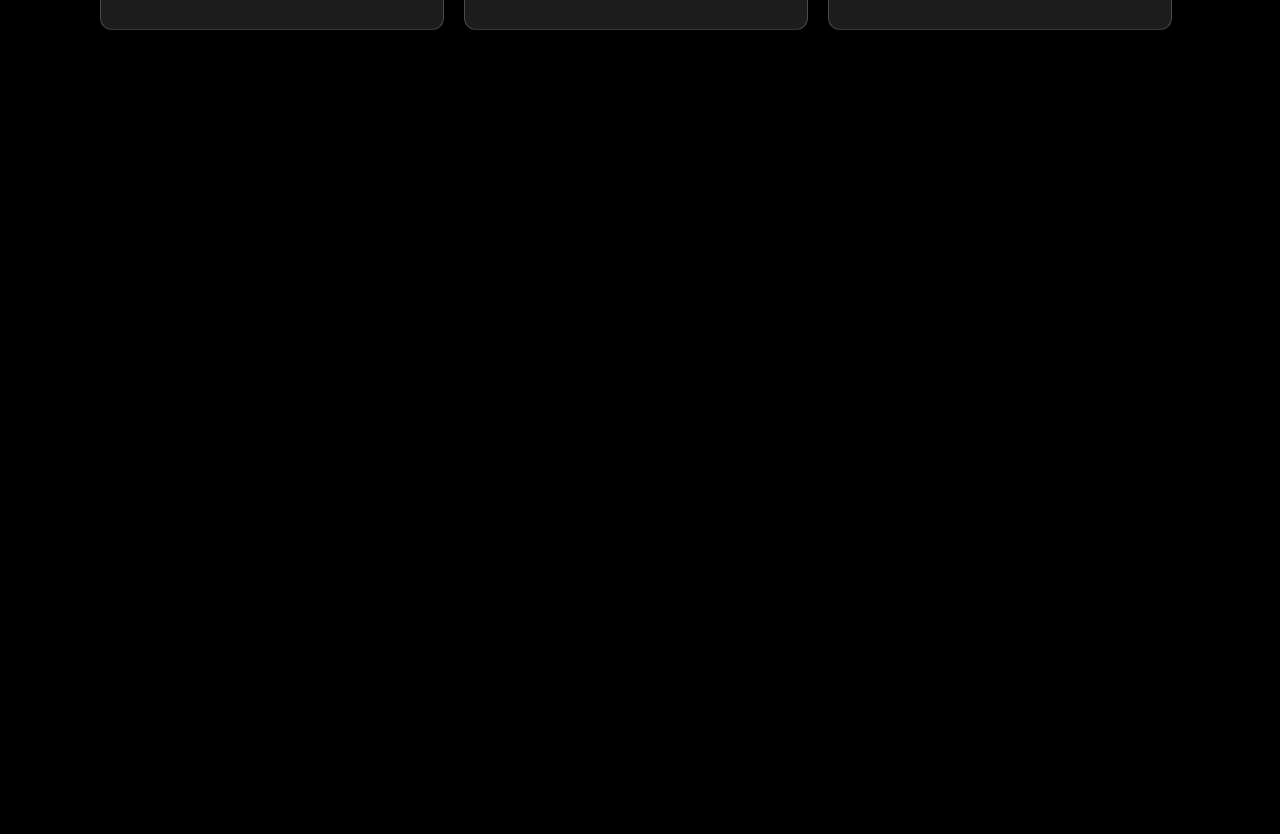
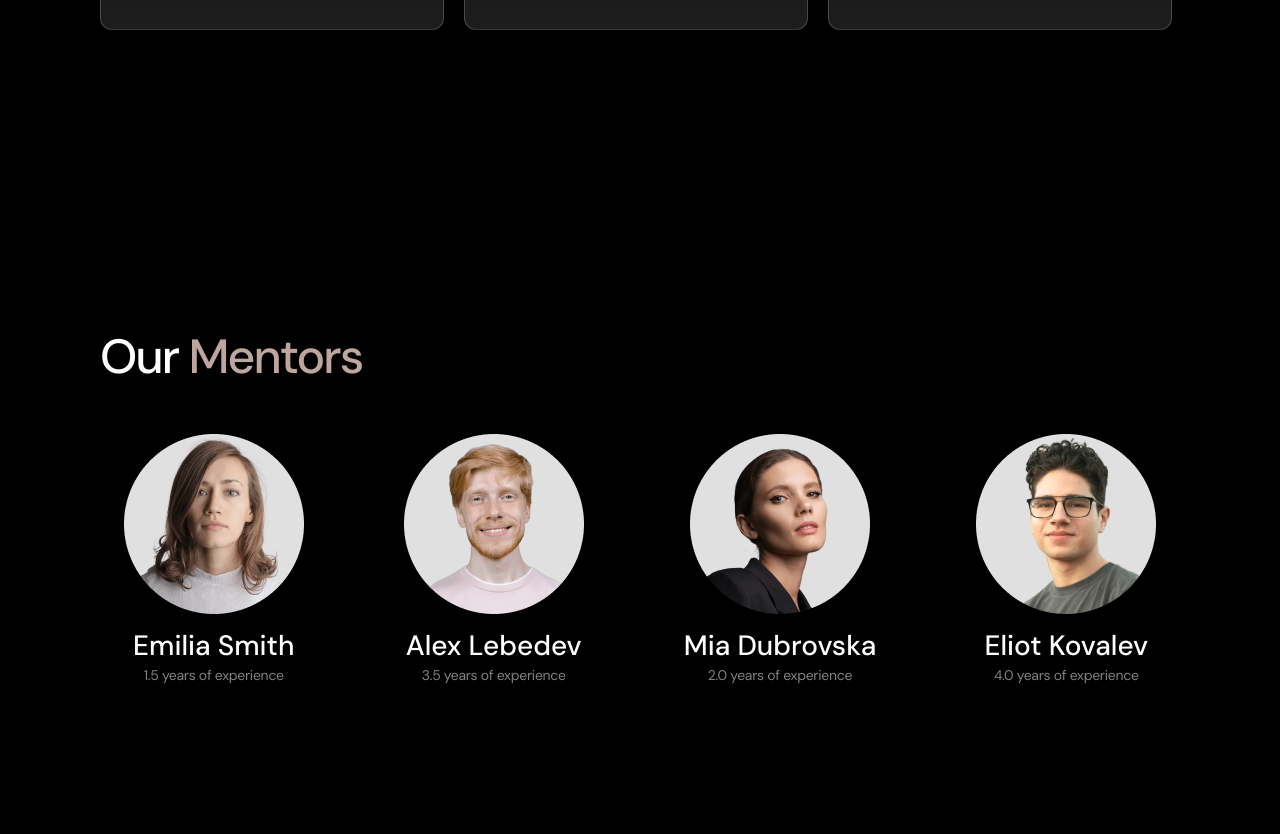
Before and after one commit to Rey-ui/Focus-Frame, a website built with Vite: page index.html in a window 1280 px wide. Shown: the part 2334-3168 px from the top of the page. Before the commit the page ends 2514 px from the top, so only its background shows below. Built offline with nearby package versions, Linux system fonts and the light colour scheme.

Commit message:
add mentors

```diff
--- a/index.html
+++ b/index.html
@@ -305,6 +305,65 @@
           </ul>
         </div>
       </section>
+      <section id="our-mentors" class="our-mentors section">
+        <div class="container">
+          <h2 class="our-mentors-title">Our <span>Mentors</span></h2>
+          <ul class="our-mentors-list">
+            <li class="our-mentors-item">
+              <img
+                src="./src/img/mentors/emilia.png"
+                alt="mentor"
+                class="our-mentors-item_image"
+              />
+              <div class="our-mentors-item_content">
+                <p class="our-mentors-item_name">Emilia Smith</p>
+                <span class="our-mentors-item_experience">
+                  1.5 years of experience</span
+                >
+              </div>
+            </li>
+            <li class="our-mentors-item">
+              <img
+                src="./src/img/mentors/alex.png"
+                alt="mentor"
+                class="our-mentors-item_image"
+              />
+              <div class="our-mentors-item_content">
+                <p class="our-mentors-item_name">Alex Lebedev</p>
+                <span class="our-mentors-item_experience">
+                  3.5 years of experience</span
+                >
+              </div>
+            </li>
+            <li class="our-mentors-item">
+              <img
+                src="./src/img/mentors/mia.png"
+                alt="mentor"
+                class="our-mentors-item_image"
+              />
+              <div class="our-mentors-item_content">
+                <p class="our-mentors-item_name">Mia Dubrovska</p>
+                <span class="our-mentors-item_experience">
+                  2.0 years of experience</span
+                >
+              </div>
+            </li>
+            <li class="our-mentors-item">
+              <img
+                src="./src/img/mentors/eliot.png"
+                alt="mentor"
+                class="our-mentors-item_image"
+              />
+              <div class="our-mentors-item_content">
+                <p class="our-mentors-item_name">Eliot Kovalev</p>
+                <span class="our-mentors-item_experience">
+                  4.0 years of experience</span
+                >
+              </div>
+            </li>
+          </ul>
+        </div>
+      </section>
     </main>
 
     <footer class=""></footer>
--- /dev/null
+++ b/src/css/mentors.css
@@ -0,0 +1,81 @@
+.our-mentors {
+}
+.our-mentors-title {
+  font-weight: 500;
+  font-size: 28px;
+  line-height: 114%;
+  letter-spacing: -0.04em;
+  margin-bottom: 40px;
+}
+.our-mentors-title span {
+  color: #bea69e;
+}
+.our-mentors-list {
+  display: flex;
+  flex-direction: column;
+  align-items: center;
+  justify-content: center;
+  gap: 40px;
+}
+.our-mentors-item {
+  display: flex;
+  flex-direction: column;
+  align-items: center;
+  justify-content: center;
+  gap: 16px;
+}
+.our-mentors-item_image {
+  object-fit: cover;
+  transition: all 250ms;
+}
+.our-mentors-item_image:hover {
+  transform: scale(1.05);
+}
+.our-mentors-item_content {
+  display: flex;
+  flex-direction: column;
+  align-items: center;
+  justify-content: center;
+  gap: 4px;
+}
+.our-mentors-item_name {
+  font-weight: 500;
+  font-size: 20px;
+  line-height: 120%;
+}
+.our-mentors-item_experience {
+  font-weight: 400;
+  font-size: 12px;
+  line-height: 133%;
+  letter-spacing: -0.02em;
+  color: rgba(255, 255, 255, 0.5);
+}
+@media screen and (min-width: 768px) {
+  .our-mentors-title {
+    font-size: 48px;
+    line-height: 112%;
+    letter-spacing: -0.04em;
+    margin-bottom: 50px;
+  }
+  .our-mentors-list {
+    flex-direction: row;
+    flex-wrap: wrap;
+    gap: 93px 100px;
+  }
+  .our-mentors-item_name {
+    font-size: 28px;
+    line-height: 114%;
+  }
+  .our-mentors-item_experience {
+    font-size: 14px;
+    line-height: 129%;
+    letter-spacing: -0.02em;
+  }
+}
+@media screen and (min-width: 1280px) {
+  .our-mentors-list {
+    flex-direction: row;
+    flex-wrap: nowrap;
+    gap: 100px;
+  }
+}
--- a/src/css/style.css
+++ b/src/css/style.css
@@ -4,6 +4,7 @@
 @import url("./hero.css");
 @import url("./about.css");
 @import url("./courses.css");
+@import url("./mentors.css");
 html {
   scroll-behavior: smooth;
 }
```
